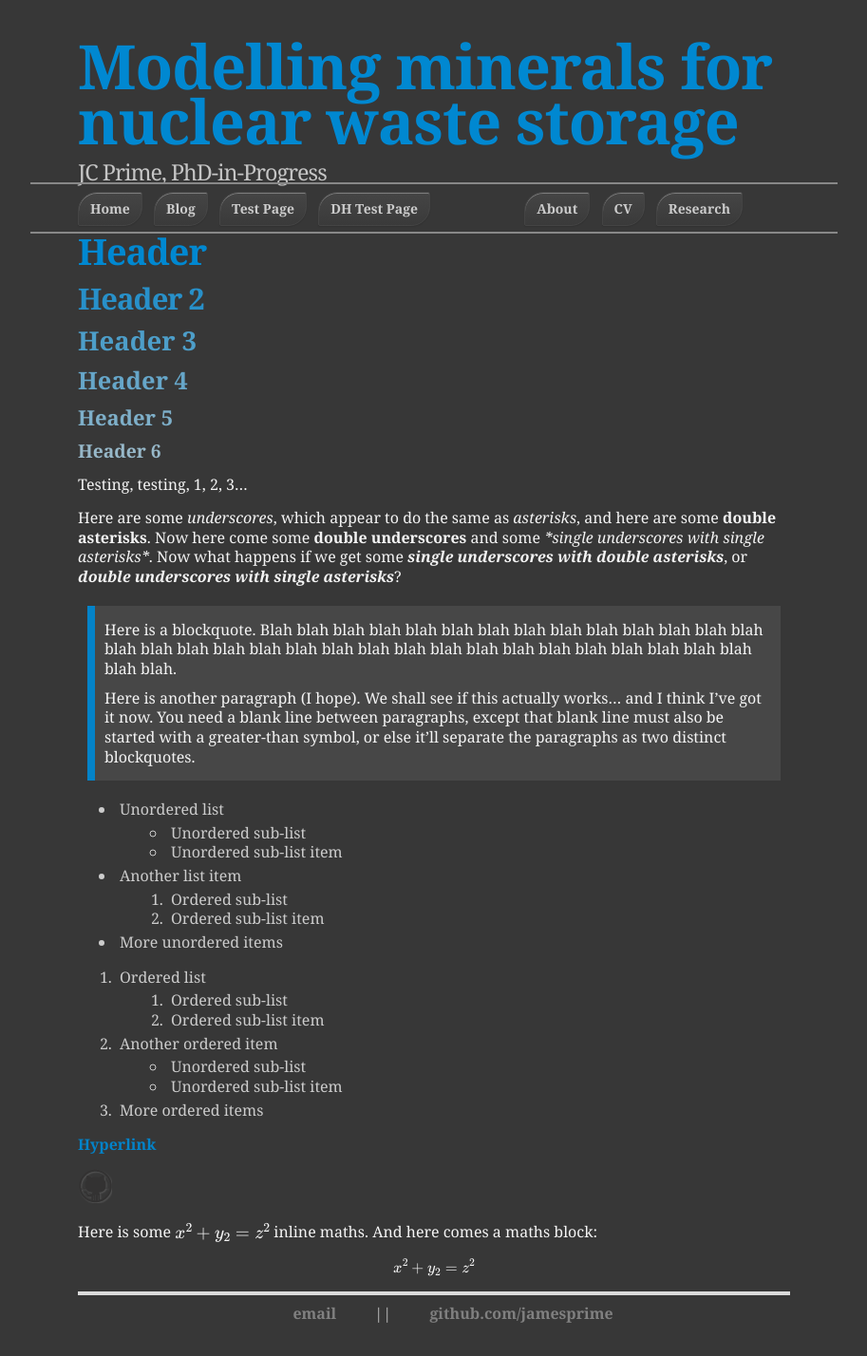
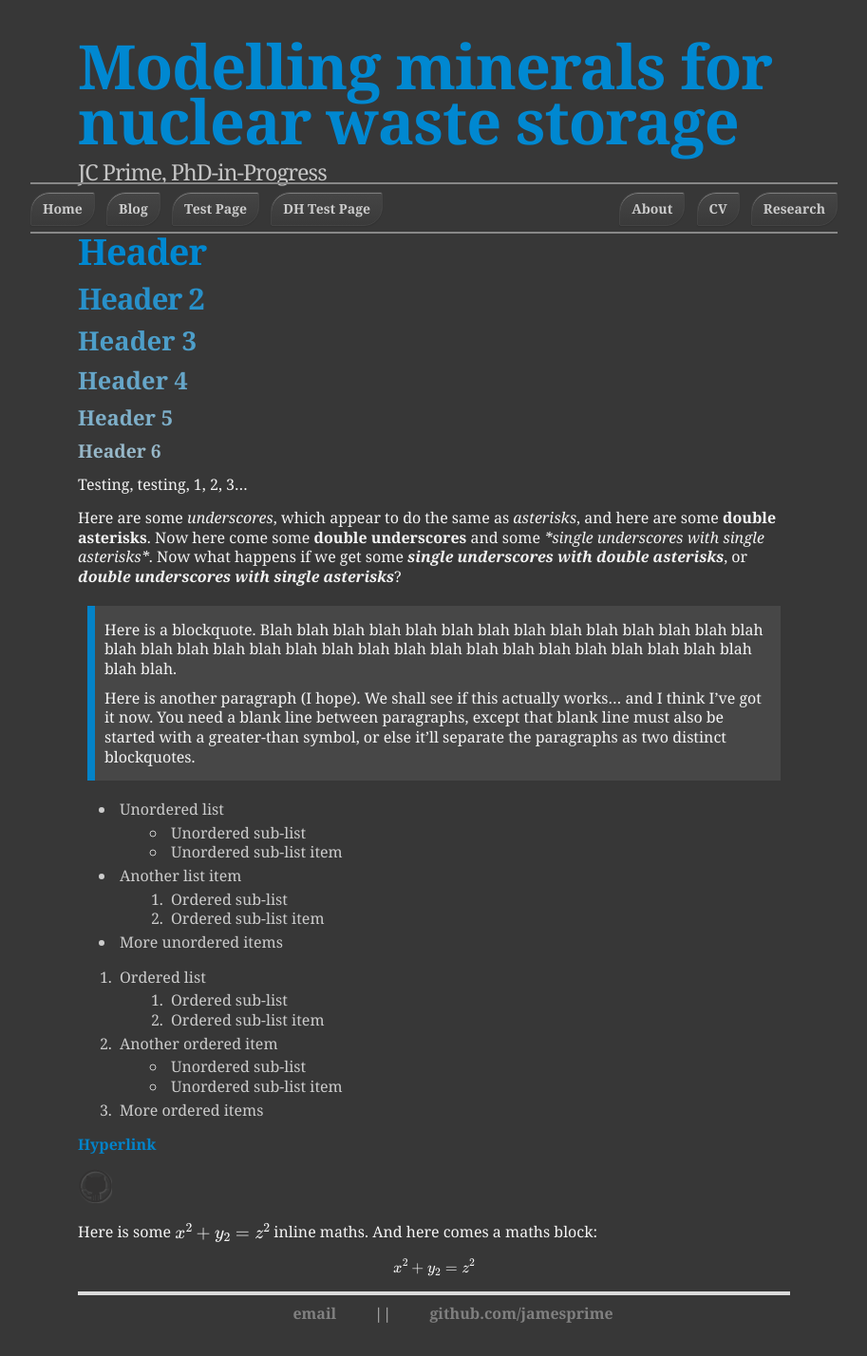
Before and after one commit to jamesprime/jamesprime.github.io, a Jekyll site: the page built from _pages/dhtest/index.md, in a window 1280 px wide. Shown: the whole page at 95% size, without its empty margins (183-1096 px from the left). Built offline with Jekyll 4.4.1, drawn with Linux system fonts in a browser that asks for light colours; nearby versions of some CDN libraries; formulas are drawn with MathJax 3.

Commit message:
Updated /_sass/uberduper.scss
Commented out .banner .buttons width:850px, as a further test

```diff
--- a/_sass/uberduper.scss
+++ b/_sass/uberduper.scss
@@ -286,14 +286,14 @@ div.slogan {
     }
 
     .buttons {
-        width: 750px;
+        // width: 850px;
         left: 50px; // Needs to be the positive-but-equal value for .banner left
     }
 
     .leftbuttons {
         float: left;
         position: relative;
-        left: 50px;
+        left: 0;
         // margin-left: -388px; // Lines up with content box's left edge
 
         ul {
```
